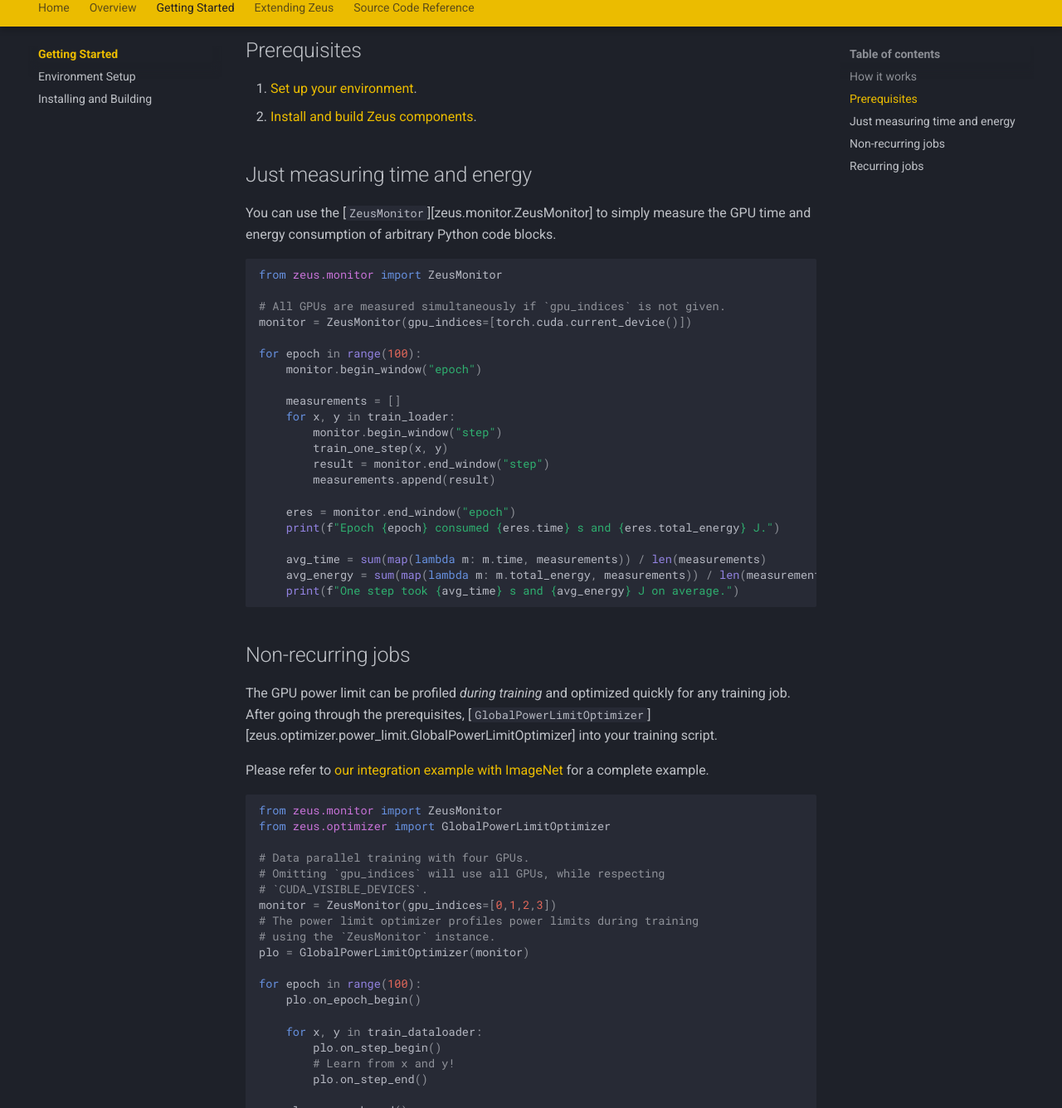
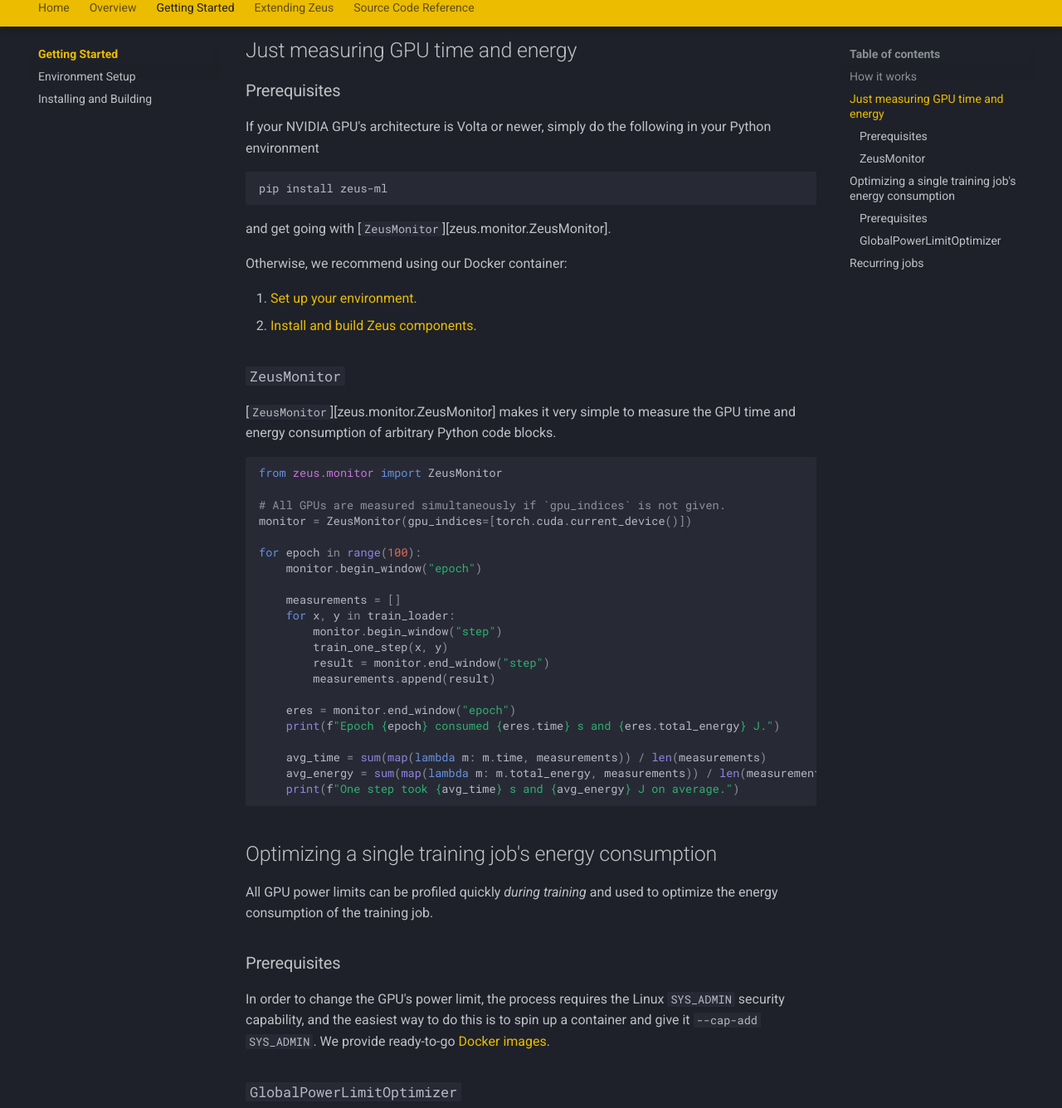
Before and after one commit to ml-energy/zeus, an MkDocs documentation site: the page built from docs/getting_started/index.md, in a window 1280 px wide and 1400 px high, scrolled down 936 px, cut to the strip 64-1400 px from the top of the window. Shown: the whole strip at 83% size. Built offline with MkDocs 1.6.1 and Material for MkDocs 9.7.7, drawn with Linux system fonts in a browser that asks for light colours; comment, search, counter and statistics services are not loaded; some of the changed text lies outside the part shown.

Commit message:
Docs: Improve getting started

````diff
--- a/docs/getting_started/index.md
+++ b/docs/getting_started/index.md
@@ -13,15 +13,25 @@
 Zeus in action, integrated with Stable Diffusion fine-tuning:
 <iframe width="560" height="315" src="https://www.youtube.com/embed/MzlF5XNRSJY" title="YouTube video player" frameborder="0" allow="accelerometer; autoplay; clipboard-write; encrypted-media; gyroscope; picture-in-picture; web-share" allowfullscreen></iframe>
 
-## Prerequisites
+
+## Just measuring GPU time and energy
+
+### Prerequisites
+
+If your NVIDIA GPU's architecture is Volta or newer, simply do the following in your Python environment
+```sh
+pip install zeus-ml
+```
+and get going with [`ZeusMonitor`][zeus.monitor.ZeusMonitor].
+
+Otherwise, we recommend using our Docker container:
 
 1. [Set up your environment](environment.md).
 2. [Install and build Zeus components](installing_and_building.md).
 
+### `ZeusMonitor`
 
-## Just measuring time and energy
-
-You can use the [`ZeusMonitor`][zeus.monitor.ZeusMonitor] to simply measure the GPU time and energy consumption of arbitrary Python code blocks.
+[`ZeusMonitor`][zeus.monitor.ZeusMonitor] makes it very simple to measure the GPU time and energy consumption of arbitrary Python code blocks.
 
 ```python
 from zeus.monitor import ZeusMonitor
@@ -48,14 +58,23 @@
 ```
 
 
-## Non-recurring jobs
+## Optimizing a single training job's energy consumption
 
-The GPU power limit can be profiled *during training* and optimized quickly for any training job.
+All GPU power limits can be profiled quickly *during training* and used to optimize the energy consumption of the training job.
+
+### Prerequisites
+
+In order to change the GPU's power limit, the process requires the Linux `SYS_ADMIN` security capability, and the easiest way to do this is to spin up a container and give it `--cap-add SYS_ADMIN`.
+We provide ready-to-go [Docker images](environment.md).
+
+
+### `GlobalPowerLimitOptimizer`
+
 After going through the prerequisites, [`GlobalPowerLimitOptimizer`][zeus.optimizer.power_limit.GlobalPowerLimitOptimizer] into your training script.
 
-Please refer to
+Refer to
 [our integration example with ImageNet](https://github.com/SymbioticLab/Zeus/tree/master/examples/imagenet/)
-for a complete example.
+for complete running examples for single-GPU and multi-GPU data parallel training.
 
 ```python
 from zeus.monitor import ZeusMonitor
@@ -93,4 +112,4 @@
 
 This example will come in handy:
 
-- [Running trace-driven simulation on single recurring jobs and the Alibaba GPU cluster trace](https://github.com/SymbioticLab/Zeus/tree/master/examples/trace_driven){.external}
+- [Running trace-driven simulation on single recurring jobs and the Alibaba GPU cluster trace](https://github.com/SymbioticLab/Zeus/tree/master/examples/ZeusDataLoader/trace_driven){.external}
````
Also changed, not shown: README.md (+2 -2 lines), docs/getting_started/environment.md (+11 -4 lines), docs/getting_started/installing_and_building.md (+2 -2 lines).
